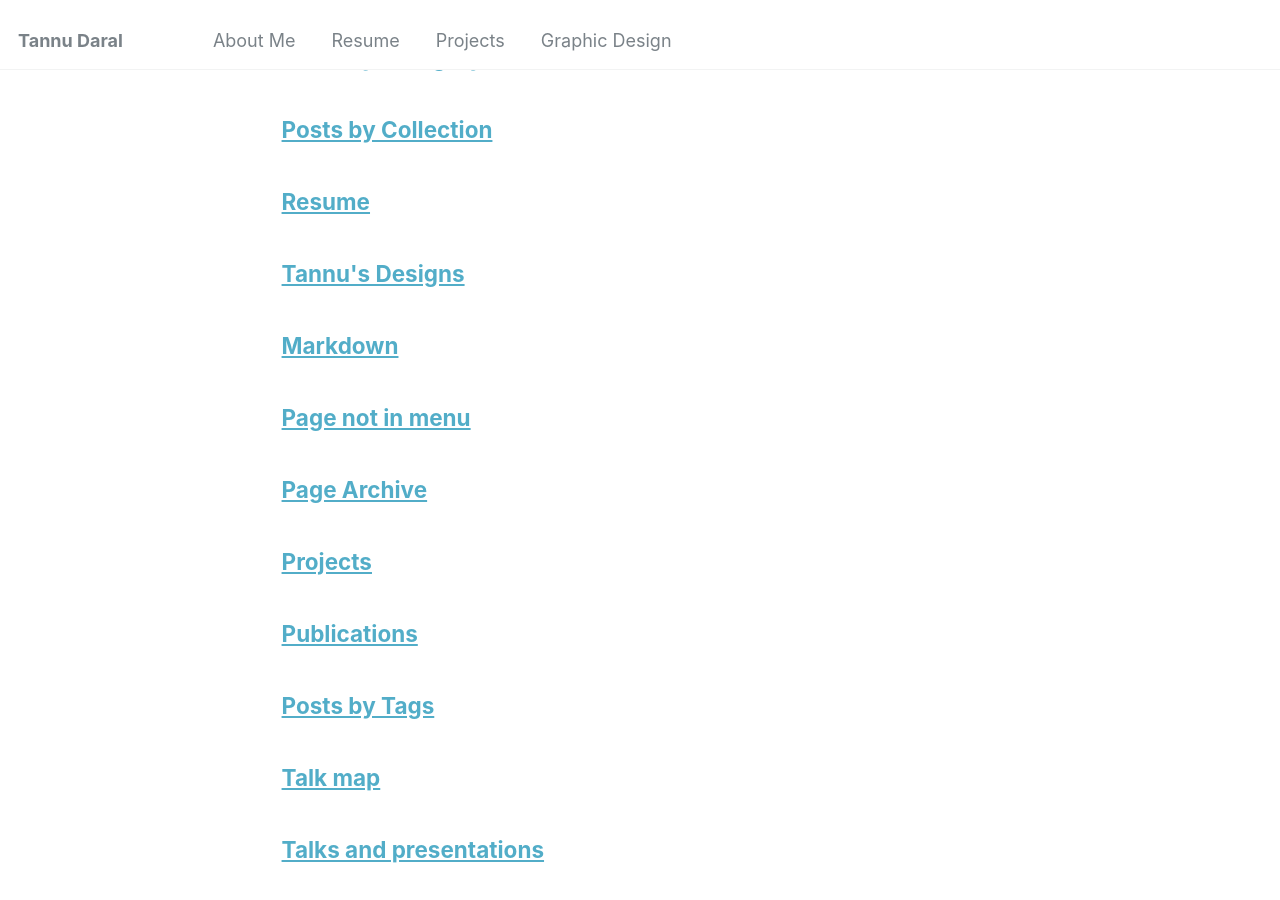
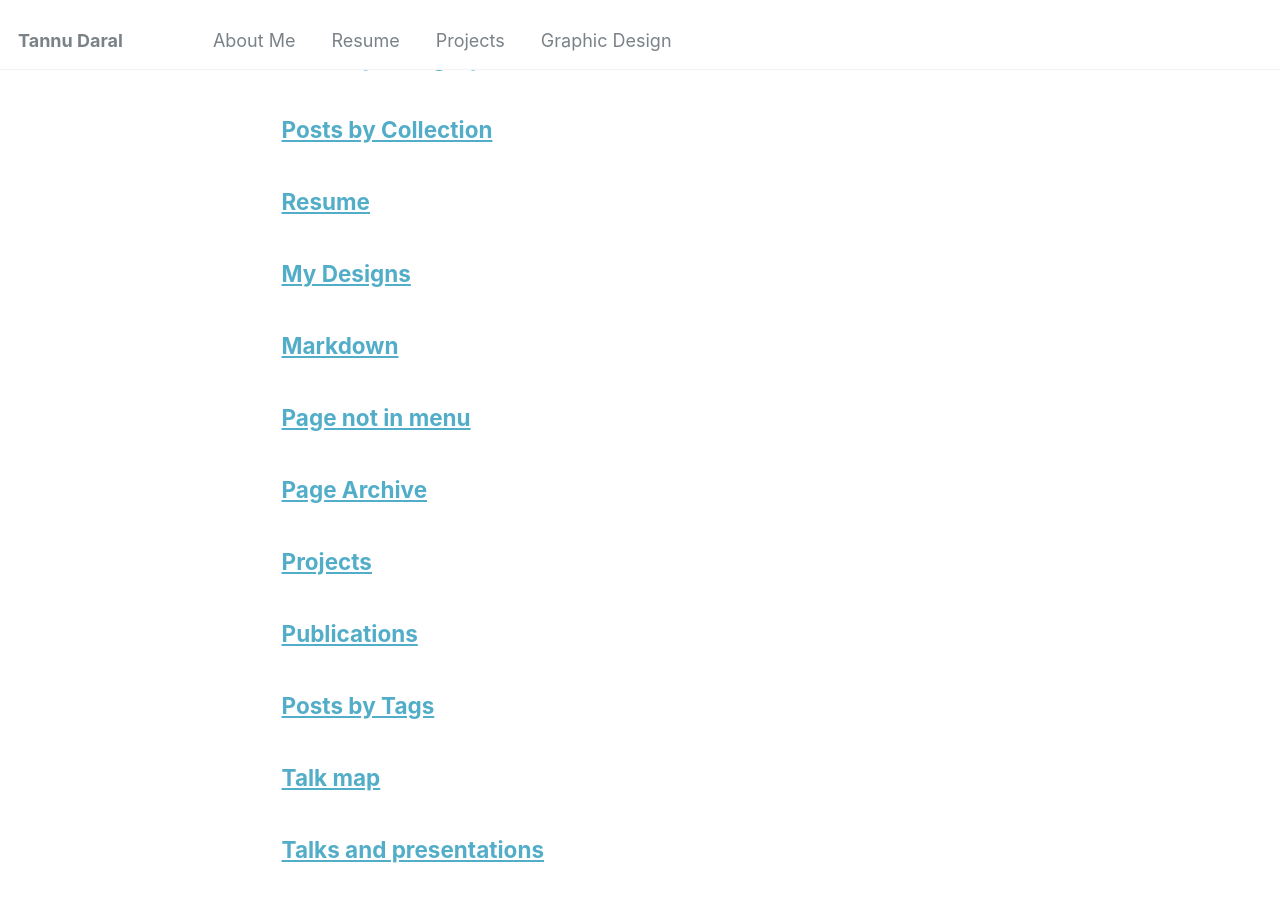
Before and after one commit to tannudaral/tannudaral.github.io, a Jekyll site: the page built from _pages/page-archive.html, in a window 1280 px wide and 900 px high, scrolled down 351 px. Built offline with Jekyll 4.4.1, drawn with Linux system fonts in a browser that asks for light colours.

Commit message:
update design page title

```diff
--- a/_data/navigation.yml
+++ b/_data/navigation.yml
@@ -10,7 +10,7 @@ main:
     url: /portfolio/
 
   - title: "Graphic Design"
-    url: /designs/
+    url: /design/
 
   # - title: "Blog Posts"
   #   url: /year-archive/
--- a/_pages/designs.html
+++ b/_pages/designs.html
@@ -1,7 +1,7 @@
 ---
 layout: archive
-title: "Tannu's Designs"
-permalink: /designs/
+title: "My Designs"
+permalink: /design/
 author_profile: true
 ---
 
```
